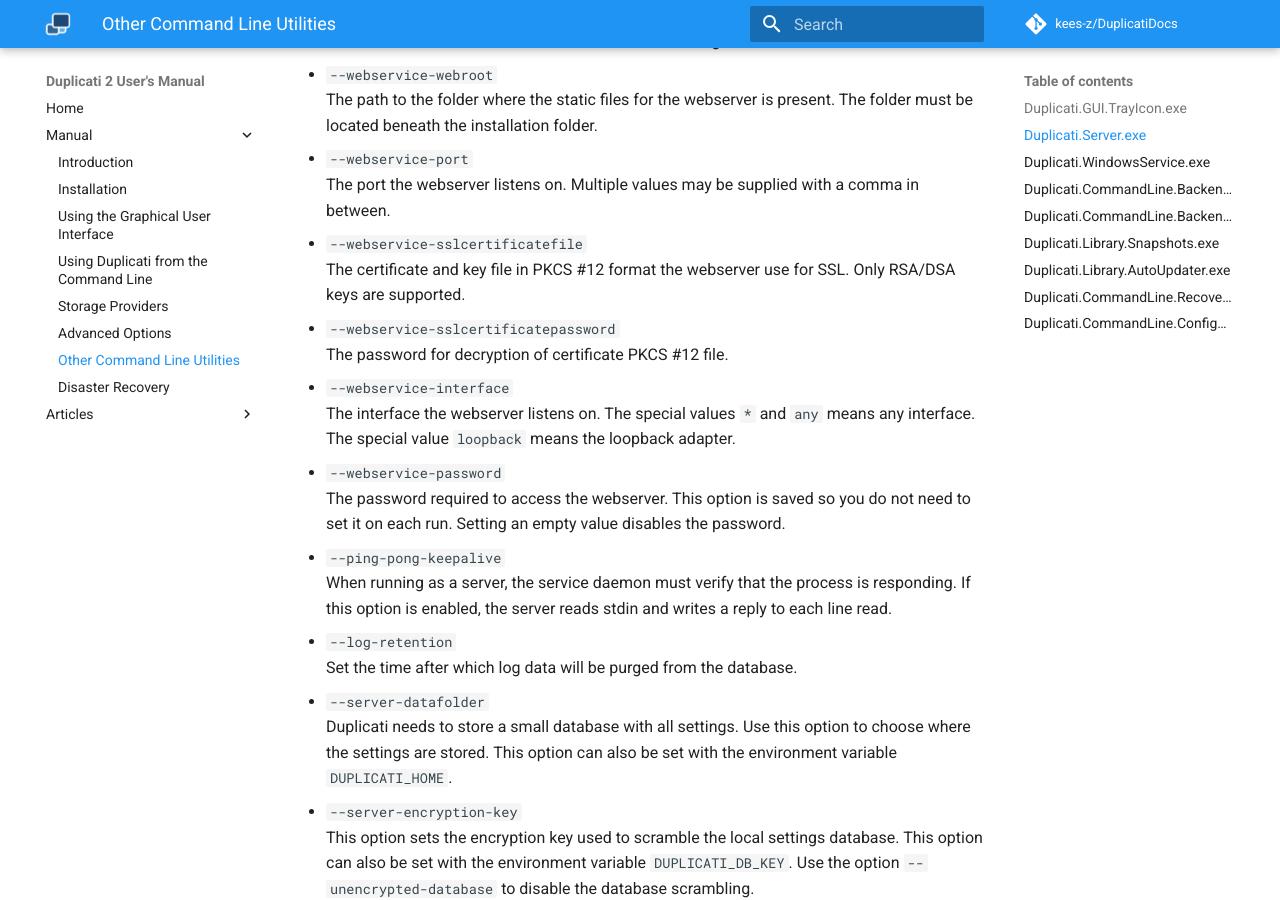
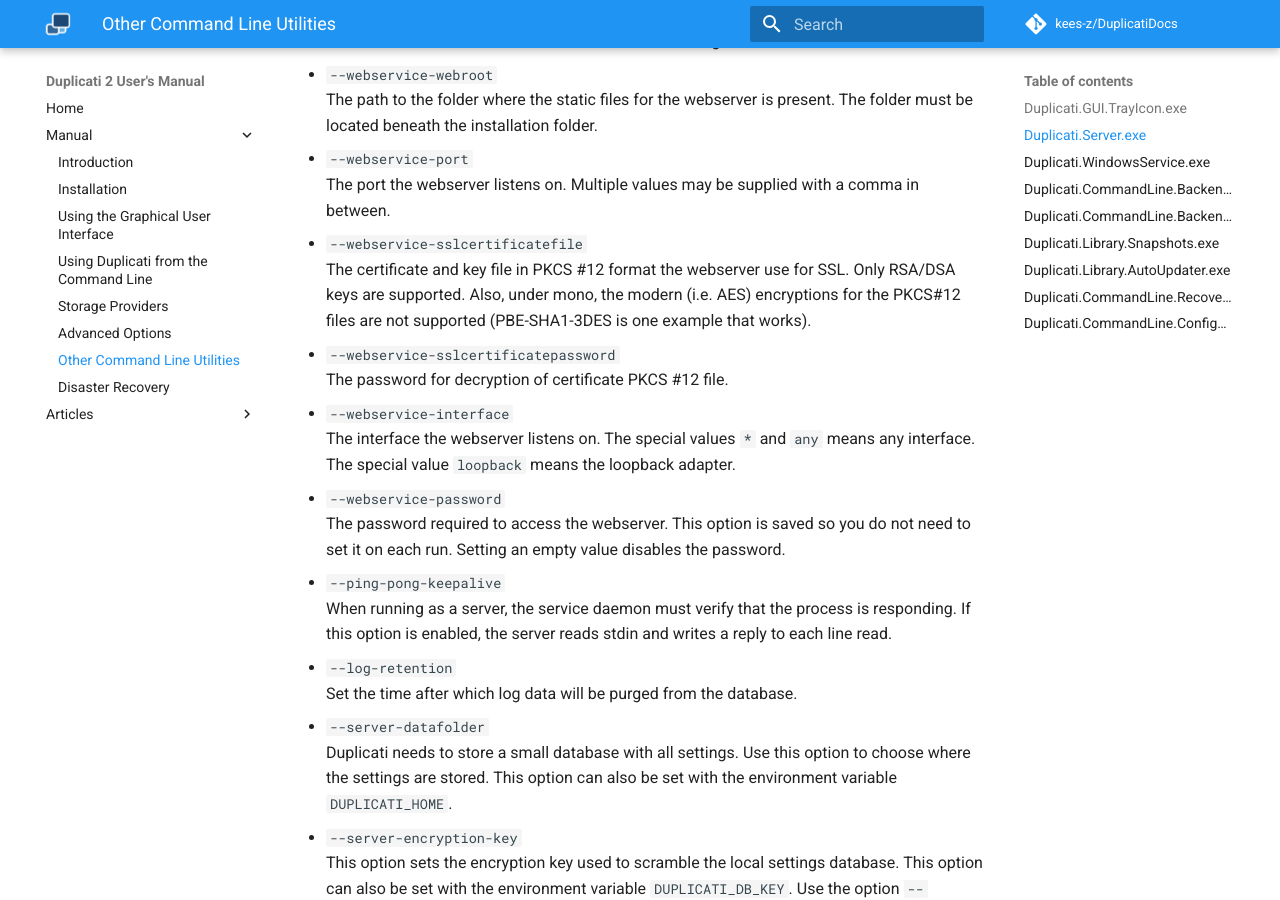
Before and after one commit to kees-z/DuplicatiDocs, an MkDocs documentation site: the page built from docs/07-other-command-line-utilities.md, in a window 1280 px wide and 900 px high, scrolled down 2266 px. Built offline with MkDocs 1.6.1 and Material for MkDocs 9.7.7, drawn with Linux system fonts in a browser that asks for light colours; comment, search, counter and statistics services are not loaded.

Commit message:
Add a comment, not to use modern PBE for PKCS#12

```diff
--- a/docs/07-other-command-line-utilities.md
+++ b/docs/07-other-command-line-utilities.md
@@ -69,7 +69,7 @@ The path to the folder where the static files for the webserver is present. The
 * `--webservice-port`
 The port the webserver listens on. Multiple values may be supplied with a comma in between.
 * `--webservice-sslcertificatefile`
-The certificate and key file in PKCS #12 format the webserver use for SSL. Only RSA/DSA keys are supported.
+The certificate and key file in PKCS #12 format the webserver use for SSL. Only RSA/DSA keys are supported. Also, under mono, the modern (i.e. AES) encryptions for the PKCS#12 files are not supported (PBE-SHA1-3DES is one example that works).
 * `--webservice-sslcertificatepassword`
 The password for decryption of certificate PKCS #12 file.
 * `--webservice-interface`
```
